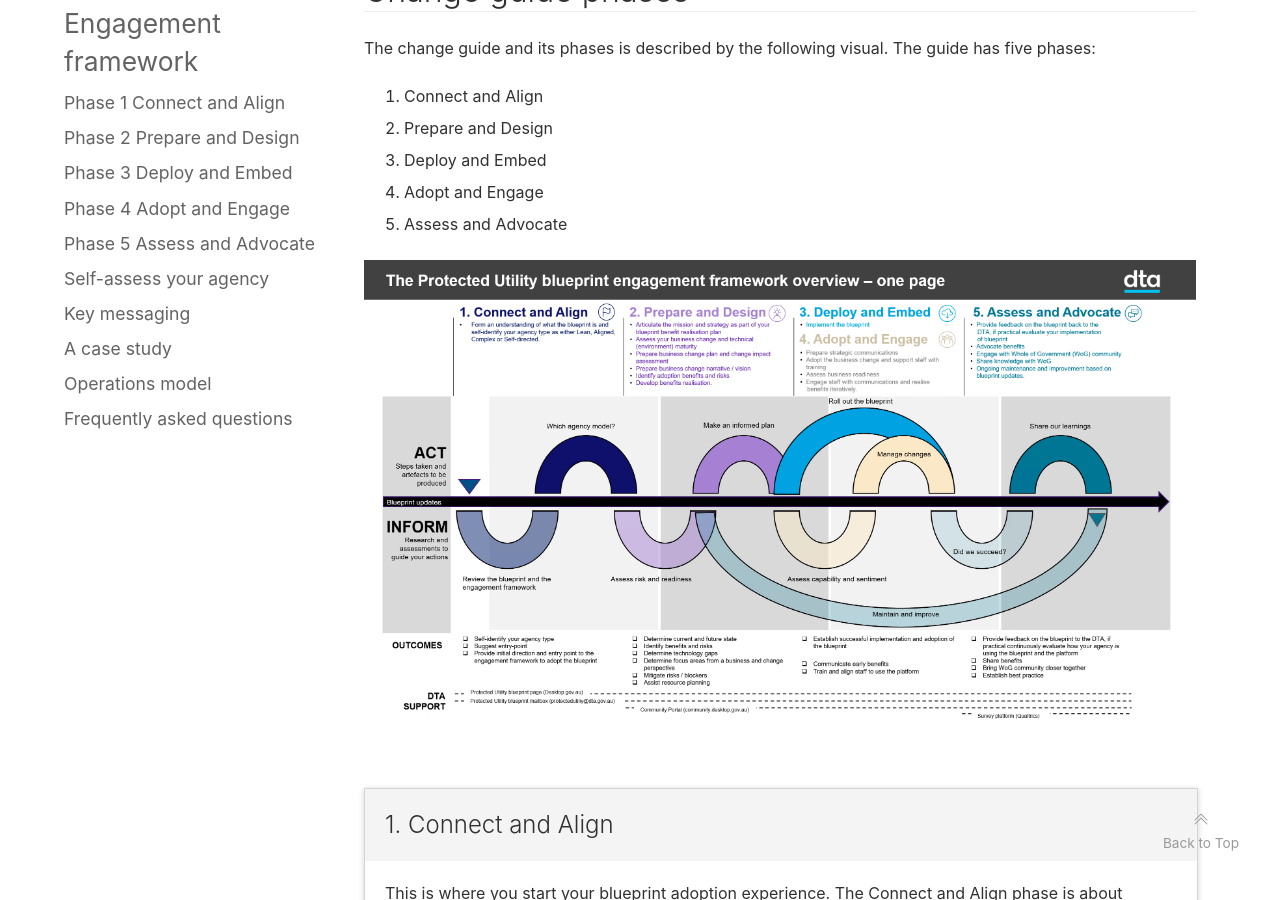
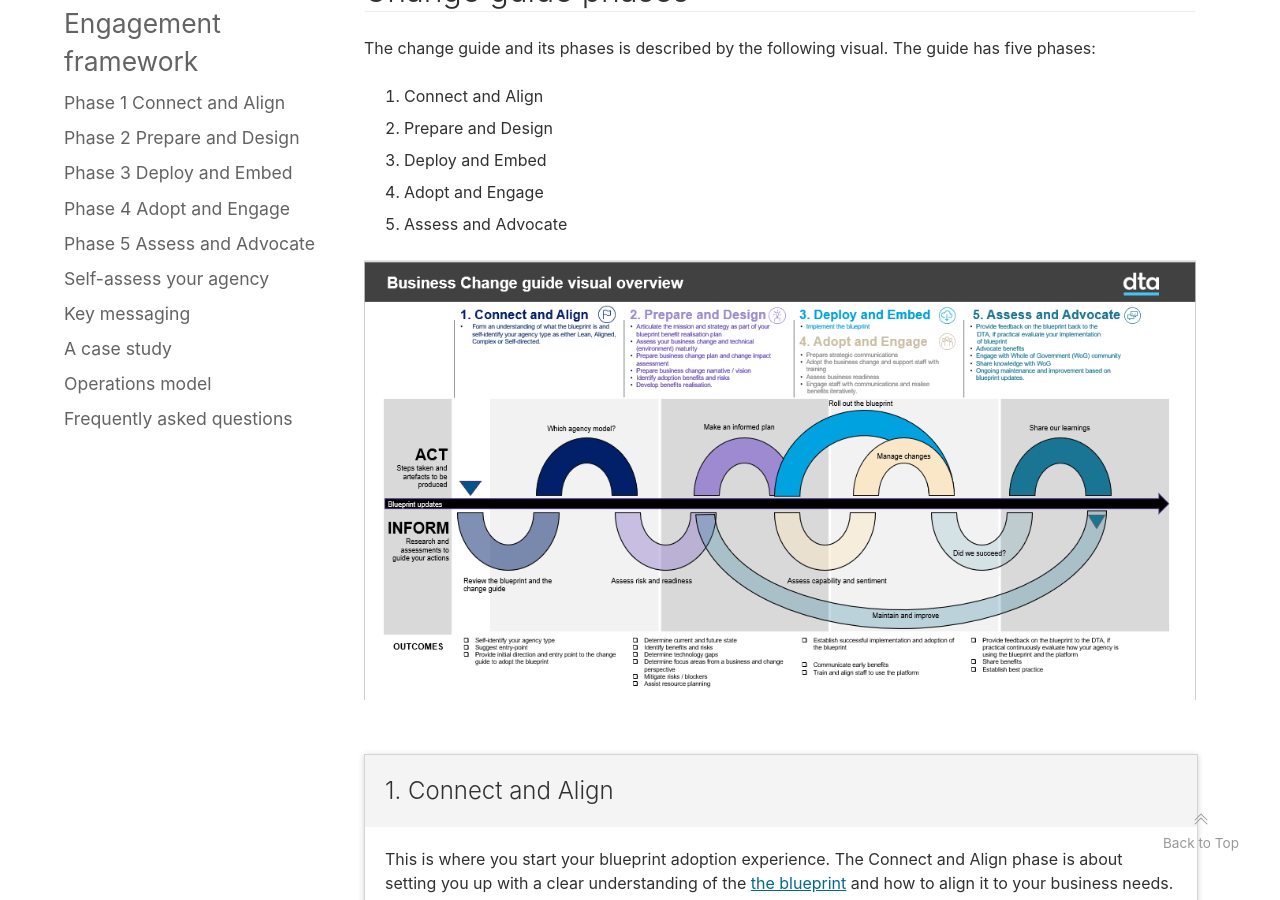
Before and after one commit to ASD-Blueprint/desktop.gov.au, a Jekyll site: the page built from about/business-change-guide.md, in a window 1280 px wide and 900 px high, scrolled down 949 px. Built offline with Jekyll 4.4.1, drawn with Linux system fonts in a browser that asks for light colours; comment, search, counter and statistics services are not loaded.

Commit message:
Update business-change-guide.md

```diff
--- a/about/business-change-guide.md
+++ b/about/business-change-guide.md
@@ -75,4 +75,4 @@ The change guide and its phases is described by the following visual. The guide
 4. Adopt and Engage
 5. Assess and Advocate
 
-[![Engagement framework](/assets/images/engagement-framework-overview.png)](/assets/images/engagement-framework-overview.png)
+[![Engagement framework](/assets/images/business-change-guide.png)](/assets/images/business-change-guide.png)
```
